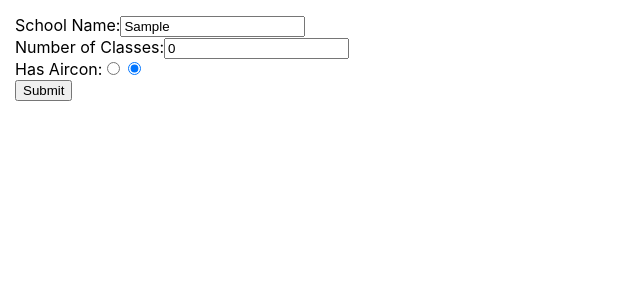
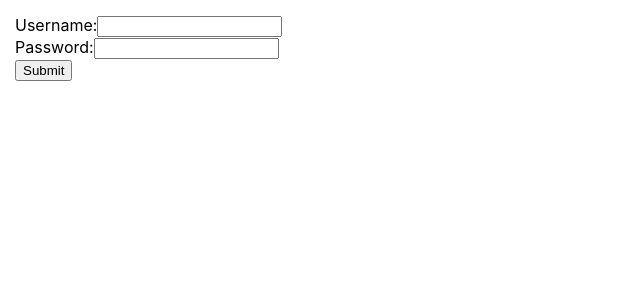
Before and after one commit to fknacua/reactJS-training, a React (Create React App) app in the folder training-tsx/: page / in a window 1280 px wide. Both pictures are taken after typing "Sample" into the empty fields and a click on the button "Submit". Shown: the top 300 px of the page, without its empty margins (0-640 px from the left). Built offline with nearby package versions, Linux system fonts and the light colour scheme.

Commit message:
Sept 2 Quiz - School record with user login

```diff
--- a/training-tsx/src/StudentForm.js
+++ b/training-tsx/src/SchoolForm.js
@@ -1,6 +1,6 @@
 import React from 'react';
 
-class StudentForm extends React.Component {
+class SchoolForm extends React.Component {
     constructor(props) {
         super(props);
         this.state = {
@@ -48,14 +48,14 @@ class StudentForm extends React.Component {
 
     handleSubmit(event) {
         localStorage.setItem("School Record", JSON.stringify(this.state));
-        this.state = {
+        this.setState = ({
             schoolName: "",
             classes: 0,
             hasAircon: false
-        };
+        });
         event.preventDefault();
     }
 
 }
 
-export default StudentForm;
+export default SchoolForm;
--- /dev/null
+++ b/training-tsx/src/SchoolLogin.js
@@ -0,0 +1,121 @@
+import React from 'react';
+
+class SchoolLogin extends React.Component {
+    constructor(props) {
+        super(props);
+        this.state = {
+            schoolName: "",
+            classes: 0,
+            hasAircon: false,
+            isDataSubmitted: false,
+            userName: "",
+            userpassword: ""
+        };
+
+        this.handleChange = this.handleChange.bind(this);
+        this.handleSchoolDataSubmit = this.handleSchoolDataSubmit.bind(this);
+        this.handleUserLoginSubmit = this.handleUserLoginSubmit.bind(this);
+        this.removePreviousRecord = this.removePreviousRecord.bind(this);
+    }
+    render() {
+        return (
+            <div>
+                {this.state.isDataSubmitted ?
+                <div class="padded">
+                    <form name="userLogin" onSubmit={this.handleUserLoginSubmit}>
+                        <label>
+                            Username:
+                            <input type="text" name="username" value={this.state.username} onChange={this.handleChange} />
+                        </label>
+                        <br />
+                        <label>
+                            Password:
+                        <input type="password" name="userpassword" value={this.state.userpassword} onChange={this.handleChange} />
+                        </label>
+                        <br />
+                        <button type="submit">Submit</button>
+                    </form>
+                </div>
+                :
+                <div class="padded">
+                    <form name="schoolData" onSubmit={this.handleSchoolDataSubmit}>
+                        <label>
+                            School Name:
+                        <input type="text" name="schoolName" value={this.state.schoolName} onChange={this.handleChange} />
+                        </label>
+                        <br />
+                        <label>
+                            Number of Classes:
+                        <input type="text" name="classes" value={this.state.classes} onChange={this.handleChange} />
+                        </label>
+                        <br />
+                        <label>
+                            Has Aircon:
+                        <input type="radio" name="hasAircon" value="true" checked={this.state.hasAircon === true} onChange={this.handleChange} />
+                            <input type="radio" name="hasAircon" value="false" checked={this.state.hasAircon === false} onChange={this.handleChange} />
+                        </label>
+                        <br />
+                        <button type="submit">Submit</button>
+                    </form>
+                    <button type="button" onClick={this.removePreviousRecord}>Remove Previous Record</button>
+                </div>
+                }
+            </div>
+        );
+    }
+    handleChange(event) {
+        const value = event.target.value;
+        const name = event.target.name;
+
+        this.setState({
+            [name]: event.target.type === 'radio' ? value === 'true' : value
+        });
+    }
+
+    handleSchoolDataSubmit(event) {
+        let schooldata = {
+            schoolName: this.state.schoolName,
+            classes: this.state.classes,
+            hasAircon: this.state.hasAircon
+        }
+
+        localStorage.setItem("School Record", JSON.stringify(schooldata));
+        window.alert("Use admin/adminRoot as username and password to view data");
+
+        this.setState({
+            schoolName: "",
+            classes: 0,
+            hasAircon: false,
+            isDataSubmitted: true,
+            username: "",
+            password: ""
+        });
+        event.preventDefault();
+    }
+
+    handleUserLoginSubmit(event) {
+        if (this.state.username === 'admin' && this.state.userpassword === 'adminRoot'){
+            const schoolData = JSON.parse(localStorage.getItem("School Record"));
+            this.setState({
+                schoolName: schoolData.schoolName,
+                classes: schoolData.classes,
+                hasAircon: schoolData.hasAircon,
+                isDataSubmitted: false,
+                username: "",
+                userpassword: ""
+            });
+        }
+        else {
+            window.alert("Invalid login details!")
+        }
+        event.preventDefault();
+    }
+
+    removePreviousRecord() {
+        localStorage.removeItem("School Record");
+        window.alert("Previous school record removed!");
+    }
+
+}
+
+export default SchoolLogin;
--- a/training-tsx/src/index.js
+++ b/training-tsx/src/index.js
@@ -8,7 +8,8 @@ import Train from './Train'
 import Clock from './Clock'
 import * as serviceWorker from './serviceWorker';
 import AnagramChecker from './AnagramChecker';
-import StudentForm from './StudentForm';
+import SchoolForm from './SchoolForm';
+import SchoolLogin from './SchoolLogin';
 
 ReactDOM.render(
   <React.StrictMode>
@@ -18,7 +19,9 @@ ReactDOM.render(
     {/* <Train training="OurTraining"/> */}
     {/* <Clock /> */}
     {/* <AnagramChecker/> */}
-    <StudentForm/>
+    {/* <SchoolForm /> */}
+    <SchoolLogin />
+
   </React.StrictMode>,
   document.getElementById('root')
 );
```
